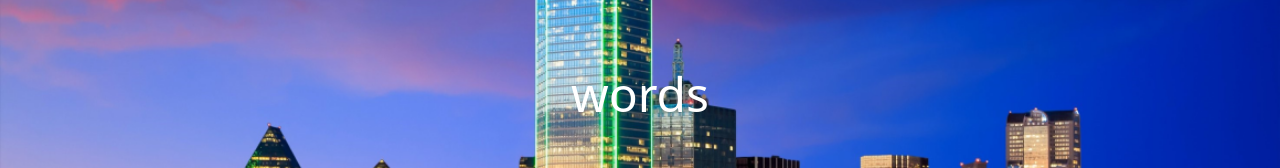
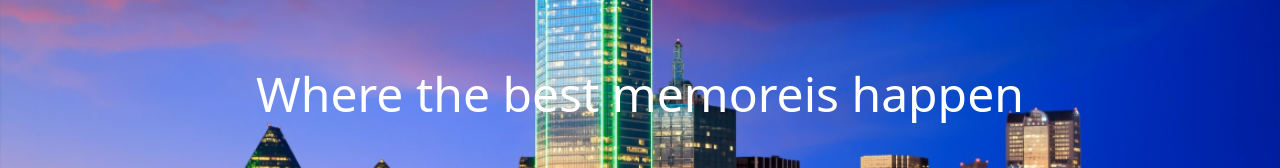
Before and after one commit to Reed-Broadhead/over_night, a React (Vite) app in the folder over_night/: page / in a window 1280 px wide. Shown: the part 1606-1774 px from the top of the page. Built offline with nearby package versions, Linux system fonts and the light colour scheme; no server answers.

Commit message:
removed red border

```diff
--- a/over_night/src/components/HomePage.tsx
+++ b/over_night/src/components/HomePage.tsx
@@ -23,7 +23,7 @@ export default function HomePage()  {
                 backgroundPosition: 'center'
             }}
         >
-            <h1 className="text-5xl text-white"> words </h1>
+            <h1 className="text-5xl text-white"> Where the best memoreis happen </h1>
         </div>
 
         </>
--- a/over_night/src/components/Promotions.tsx
+++ b/over_night/src/components/Promotions.tsx
@@ -3,7 +3,7 @@
 export default function Promotions() {
 
     return (
-        <div className="flex border border-red-900 items-center justify-center bg-white w-full h-[600px]">
+        <div className="flex  items-center justify-center bg-white w-full h-[600px]">
             <h1> In Production </h1>
 
         </div>
```
